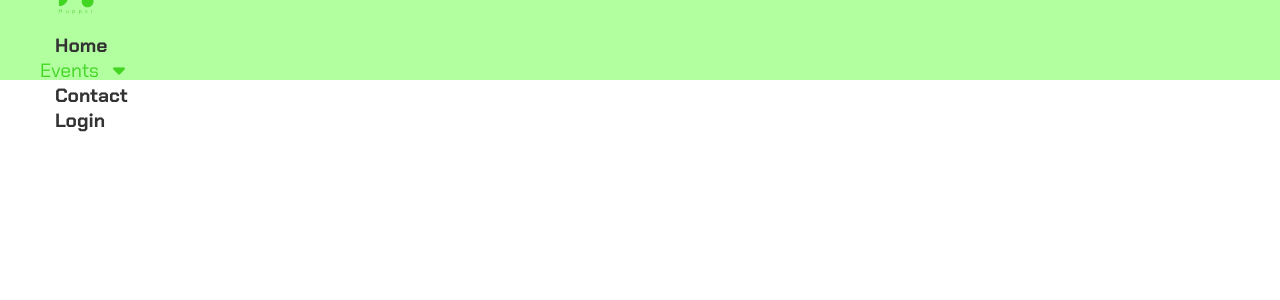
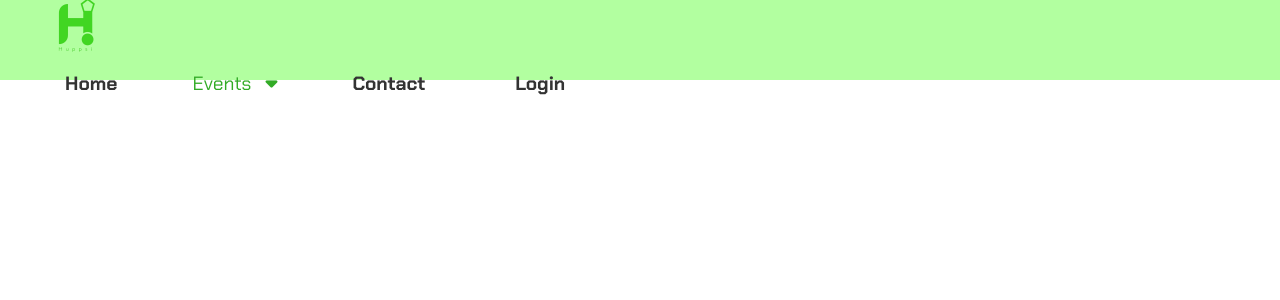
Before and after one commit to SophieCodes1910/ClientProject, a React (Vite) app: page / in a window 1280 px wide. Shown: the top 300 px of the page. Built offline with nearby package versions, Linux system fonts and the light colour scheme.

Commit message:
fixing navbar

```diff
--- a/src/components/Navbar/navbar.css
+++ b/src/components/Navbar/navbar.css
@@ -28,12 +28,22 @@
 /* Desktop Styles */
 @media screen and (min-width: 961px) {
     .nav-menu {
-        flex-direction: row; /* Horizontal layout for wider screens */
+        display: flex; /* Display links in a row */
+        flex-direction: row; /* Ensure links are in a row */
         justify-content: flex-end; /* Align items to the right */
         height: auto; /* Height adjusts automatically */
     }
     .nav-item {
-        padding: 0 20px; /* Add spacing between items */
+        padding: 0 30px; /* Increase spacing between items */
+    }
+    .nav-links {
+        position: relative; /* Allow for dropdown positioning */
+        color: #32ab26; /* Change color to fit the theme */
+        text-decoration: none; /* Remove underline from links */
+        transition: color 0.3s; /* Add transition for hover effect */
+    }
+    .nav-links:hover {
+        color: #28a745; /* Change color on hover */
     }
 }
 
```
